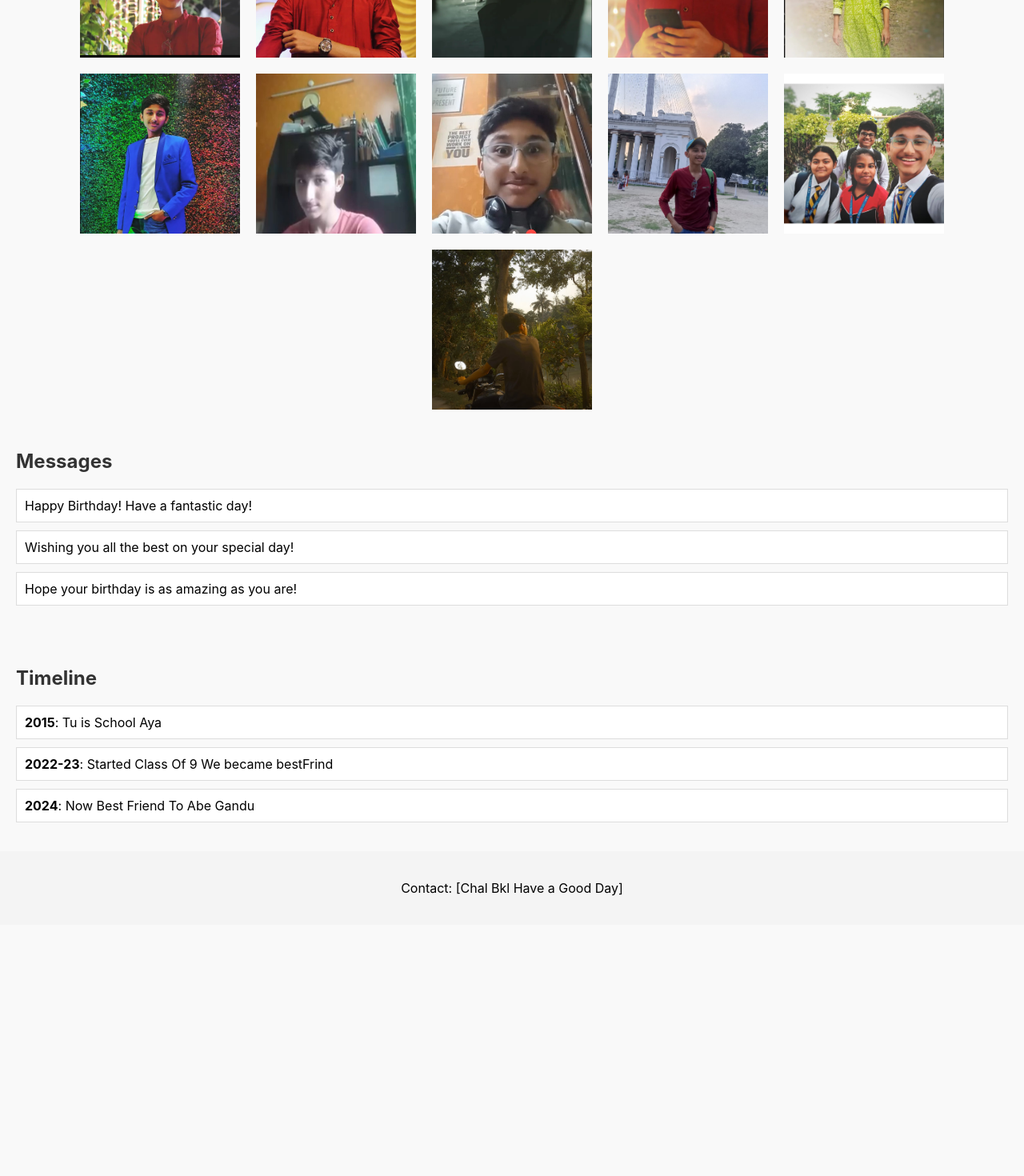
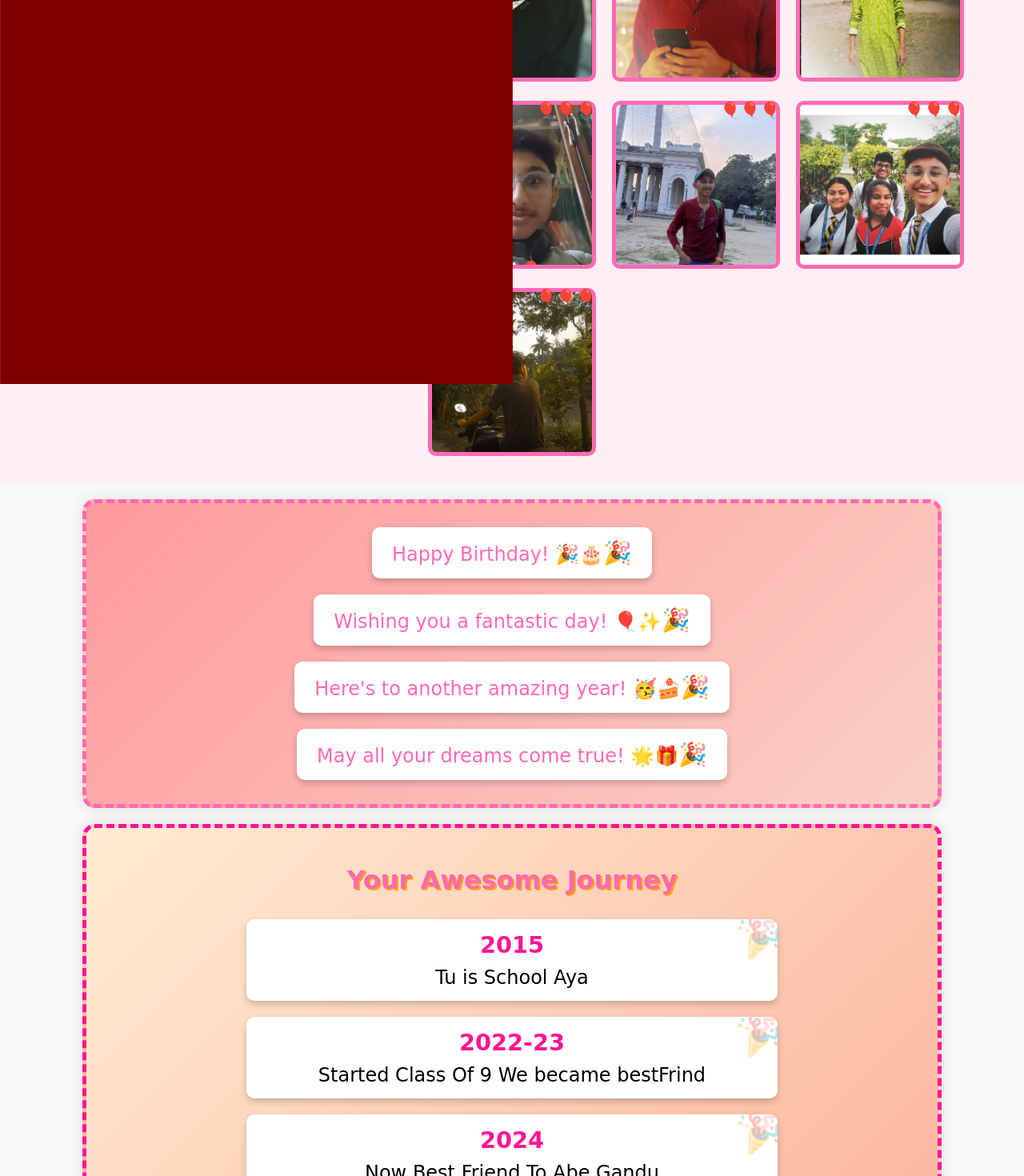
Before and after one commit to CoderArpan/sasmitbirth, a React (Create React App) app: page / in a window 1280 px wide. Shown: the part 320-1790 px from the top of the page at 80% size. Before the commit the page ends 1476 px from the top, so only its background shows below. Built offline with nearby package versions, Linux system fonts and the light colour scheme.

Commit message:
"second commit"

```diff
--- a/src/App.js
+++ b/src/App.js
@@ -3,13 +3,15 @@ import Header from './components/Header';
 import Gallery from './components/Gallery';
 import Messages from './components/Messages';
 import Timeline from './components/Timeline';
-//import Video from './components/Video';
+import Video from './components/Video';
 import Footer from './components/Footer';
 import Spinner from './components/Spinner';
+import CurtainAnimation from './components/CurtainAnimation';
 import './App.css';
 
 const App = () => {
     const [loading, setLoading] = useState(true);
+    const [animationComplete, setAnimationComplete] = useState(false);
 
     useEffect(() => {
         // Simulate a network request or some asynchronous operation
@@ -20,18 +22,27 @@ const App = () => {
         return () => clearTimeout(timer);
     }, []);
 
+    const handleAnimationEnd = () => {
+        setAnimationComplete(true);
+    };
+
     if (loading) {
-        return <Spinner message="Ruk ja MC itna kiya jaldi hai Ruk!!" />;
+        return <Spinner message="Please wait, we are preparing a special birthday surprise!" />;
     }
 
     return (
         <div>
+            {!animationComplete && <CurtainAnimation onAnimationEnd={handleAnimationEnd} />}
             <Header />
             <Gallery />
             <Messages />
             <Timeline />
-
-            <Footer />
+            {animationComplete && (
+                <>
+                    <Video />
+                    <Footer />
+                </>
+            )}
         </div>
     );
 }
--- /dev/null
+++ b/src/components/CurtainAnimation.css
@@ -0,0 +1,41 @@
+.curtain-container {
+    position: fixed;
+    top: 0;
+    left: 0;
+    width: 100%;
+    height: 100%;
+    display: flex;
+    justify-content: space-between;
+    z-index: 9999;
+    pointer-events: none; /* Ensure user interactions are allowed during animation */
+}
+
+.curtain-left, .curtain-right {
+    width: 50%;
+    height: 100%;
+    background-color: maroon; /* Semi-transparent maroon color */
+    position: absolute;
+    top: 0;
+    animation: curtain-open 4s ease forwards;
+}
+
+.curtain-left {
+    left: 0;
+}
+
+.curtain-right {
+    right: 0;
+}
+
+@keyframes curtain-open {
+    0% {
+        transform: translateX(0);
+    }
+    100% {
+        transform: translateX(-100%);
+    }
+}
+
+.hidden {
+    display: none;
+}
--- /dev/null
+++ b/src/components/CurtainAnimation.js
@@ -0,0 +1,24 @@
+import React, { useEffect, useState } from 'react';
+import './CurtainAnimation.css';
+
+const CurtainAnimation = ({ onAnimationEnd }) => {
+    const [animationComplete, setAnimationComplete] = useState(false);
+
+    useEffect(() => {
+        const timer = setTimeout(() => {
+            setAnimationComplete(true);
+            onAnimationEnd();
+        }, 4000); // Duration of the animation
+
+        return () => clearTimeout(timer);
+    }, [onAnimationEnd]);
+
+    return (
+        <div className={`curtain-container ${animationComplete ? 'hidden' : ''}`}>
+            <div className="curtain-left"></div>
+            <div className="curtain-right"></div>
+        </div>
+    );
+}
+
+export default CurtainAnimation;
--- a/src/components/Gallery.css
+++ b/src/components/Gallery.css
@@ -1,4 +1,38 @@
-/* Optional: Add some styles for the modal */
+.gallery-container {
+    display: flex;
+    justify-content: center;
+    flex-wrap: wrap;
+    padding: 20px;
+    background-color: #fff0f5; /* Light pink background */
+}
+
+.gallery-item {
+    position: relative;
+    margin: 10px;
+    cursor: pointer;
+    transition: transform 0.3s;
+}
+
+.gallery-item:hover {
+    transform: scale(1.1);
+}
+
+.gallery-image {
+    width: 200px;
+    height: 200px;
+    object-fit: cover;
+    border: 5px solid #ff69b4; /* Hot pink border */
+    border-radius: 10px;
+}
+
+.balloons {
+    position: absolute;
+    top: 0;
+    right: 0;
+    font-size: 20px;
+    color: #ff69b4; /* Hot pink */
+}
+
 .ReactModal__Overlay {
     background-color: rgba(0, 0, 0, 0.75) !important;
 }
@@ -14,6 +48,7 @@
 .ReactModal__Content img {
     width: 100%;
     height: auto;
+    border-radius: 10px;
 }
 
 .ReactModal__Content button {
@@ -26,4 +61,24 @@
     color: white;
     border: none;
     border-radius: 5px;
+    transition: background-color 0.3s;
 }
+
+.ReactModal__Content button:hover {
+    background-color: #0056b3;
+}
+
+.close-button {
+    padding: 10px 20px;
+    font-size: 16px;
+    cursor: pointer;
+    background-color: #ff69b4; /* Hot pink */
+    color: white;
+    border: none;
+    border-radius: 5px;
+    transition: background-color 0.3s;
+}
+
+.close-button:hover {
+    background-color: #ff1493; /* Deeper pink */
+}
--- a/src/components/Gallery.js
+++ b/src/components/Gallery.js
@@ -32,15 +32,17 @@ const Gallery = () => {
     };
 
     return (
-        <div style={{ display: 'flex', justifyContent: 'center', flexWrap: 'wrap' }}>
+        <div className="gallery-container">
             {photos.map((photo, index) => (
-                <img
-                    key={index}
-                    src={photo}
-                    alt={`Memory ${index + 1}`}
-                    style={{ margin: '10px', width: '200px', height: '200px', objectFit: 'cover', cursor: 'pointer' }}
-                    onClick={() => openModal(photo)}
-                />
+                <div key={index} className="gallery-item">
+                    <img
+                        src={photo}
+                        alt={`Memory ${index + 1}`}
+                        className="gallery-image"
+                        onClick={() => openModal(photo)}
+                    />
+                    <div className="balloons">🎈🎈🎈</div>
+                </div>
             ))}
             <Modal
                 isOpen={modalIsOpen}
@@ -48,16 +50,20 @@ const Gallery = () => {
                 style={{
                     content: {
                         display: 'flex',
+                        flexDirection: 'column',
                         justifyContent: 'center',
                         alignItems: 'center',
                         padding: '20px',
                         overflow: 'auto',
+                        backgroundColor: '#fff0f5', // Light pink background for a birthday feel
+                        borderRadius: '10px',
+                        border: '2px solid #ff69b4', // Hot pink border
                     }
                 }}
             >
                 <div>
-                    {currentImage && <img src={currentImage} alt="Current" style={{ width: '100%', height: 'auto' }} />}
-                    <button onClick={closeModal} style={{ display: 'block', margin: '20px auto', padding: '10px 20px', fontSize: '16px' }}>Close</button>
+                    {currentImage && <img src={currentImage} alt="Current" className="modal-image" />}
+                    <button onClick={closeModal} className="close-button">Close</button>
                 </div>
             </Modal>
         </div>
--- /dev/null
+++ b/src/components/Messages.css
@@ -0,0 +1,48 @@
+.messages-container {
+    display: flex;
+    flex-direction: column;
+    align-items: center;
+    justify-content: center;
+    padding: 20px;
+    background: linear-gradient(135deg, #ff9a9e 0%, #fad0c4 100%);
+    border: 5px dashed #ff69b4;
+    border-radius: 15px;
+    margin: 20px auto;
+    width: 80%;
+    box-shadow: 0 0 20px rgba(0, 0, 0, 0.1);
+}
+
+.message-item {
+    background: #ffffff;
+    color: #ff69b4;
+    font-family: 'Comic Sans MS', cursive, sans-serif;
+    font-size: 1.5em;
+    padding: 15px 25px;
+    margin: 10px 0;
+    border-radius: 10px;
+    box-shadow: 0 4px 8px rgba(0, 0, 0, 0.2);
+    transition: transform 0.3s, background 0.3s;
+    cursor: pointer;
+    text-align: center;
+}
+
+.message-item:hover {
+    transform: scale(1.05) rotate(2deg);
+    background: #ffebf0;
+}
+
+.message-item:after {
+    content: ' 🎉';
+    font-size: 1.2em;
+    display: inline-block;
+    animation: confetti 1s infinite;
+}
+
+@keyframes confetti {
+    0%, 100% {
+        transform: rotate(0deg);
+    }
+    50% {
+        transform: rotate(15deg);
+    }
+}
--- a/src/components/Messages.js
+++ b/src/components/Messages.js
@@ -1,22 +1,23 @@
 import React from 'react';
+import './Messages.css';
+
+const messages = [
+    "Happy Birthday! 🎉🎂",
+    "Wishing you a fantastic day! 🎈✨",
+    "Here's to another amazing year! 🥳🍰",
+    "May all your dreams come true! 🌟🎁",
+];
 
 const Messages = () => {
-    const messages = [
-        "Happy Birthday! Have a fantastic day!",
-        "Wishing you all the best on your special day!",
-        "Hope your birthday is as amazing as you are!"
-    ];
-
     return (
-        <div style={{ padding: '20px' }}>
-            <h2>Messages</h2>
-            <ul>
-                {messages.map((message, index) => (
-                    <li key={index}>{message}</li>
-                ))}
-            </ul>
+        <div className="messages-container">
+            {messages.map((message, index) => (
+                <div key={index} className="message-item">
+                    {message}
+                </div>
+            ))}
         </div>
     );
-};
+}
 
 export default Messages;
--- /dev/null
+++ b/src/components/Timeline.css
@@ -0,0 +1,77 @@
+.timeline-container {
+    padding: 20px;
+    background: linear-gradient(135deg, #ffecd2 0%, #fcb69f 100%);
+    border: 5px dashed #ff1493;
+    border-radius: 15px;
+    margin: 20px auto;
+    width: 80%;
+    box-shadow: 0 0 20px rgba(0, 0, 0, 0.1);
+    text-align: center;
+}
+
+.timeline-title {
+    font-family: 'Comic Sans MS', cursive, sans-serif;
+    font-size: 2em;
+    color: #ff69b4;
+    margin-bottom: 20px;
+    text-shadow: 2px 2px #ffa500;
+}
+
+.timeline {
+    display: flex;
+    flex-direction: column;
+    align-items: center;
+}
+
+.timeline-item {
+    background: #ffffff;
+    color: #ff4500;
+    font-family: 'Comic Sans MS', cursive, sans-serif;
+    font-size: 1.5em;
+    padding: 15px 25px;
+    margin: 10px 0;
+    border-radius: 10px;
+    box-shadow: 0 4px 8px rgba(0, 0, 0, 0.2);
+    transition: transform 0.3s, background 0.3s;
+    cursor: pointer;
+    width: 60%;
+    position: relative;
+    overflow: hidden;
+}
+
+.timeline-item:hover {
+    transform: scale(1.05) rotate(2deg);
+    background: #ffe4e1;
+}
+
+.timeline-year {
+    font-size: 1.2em;
+    font-weight: bold;
+    color: #ff1493;
+    margin-bottom: 10px;
+}
+
+.timeline-event {
+    font-size: 1em;
+    color: #000;
+}
+
+.timeline-item:before {
+    content: '🎉';
+    font-size: 2em;
+    position: absolute;
+    top: -10px;
+    right: -10px;
+    opacity: 0.3;
+    transform: rotate(-15deg);
+    animation: spin 4s linear infinite;
+}
+
+@keyframes spin {
+    0% {
+        transform: rotate(0deg);
+    }
+    100% {
+        transform: rotate(360deg);
+    }
+}
--- a/src/components/Timeline.js
+++ b/src/components/Timeline.js
@@ -1,26 +1,26 @@
 import React from 'react';
+import './Timeline.css';
+
+const events = [
+    {year: '2015', event: 'Tu is School Aya'},
+    { year: '2022-23', event: 'Started Class Of 9 We became bestFrind ' },
+    { year: '2024', event: 'Now Best Friend To Abe Gandu' },
+];
 
 const Timeline = () => {
-    const events = [
-        {year: '2015', event: 'Tu is School Aya'},
-        { year: '2022-23', event: 'Started Class Of 9 We became bestFrind ' },
-        { year: '2024', event: 'Now Best Friend To Abe Gandu' },
-
-        // Add more events
-    ];
-
     return (
-        <div style={{ padding: '20px' }}>
-            <h2>Timeline</h2>
-            <ul>
+        <div className="timeline-container">
+            <h2 className="timeline-title">Your Awesome Journey</h2>
+            <div className="timeline">
                 {events.map((item, index) => (
-                    <li key={index}>
-                        <strong>{item.year}</strong>: {item.event}
-                    </li>
+                    <div key={index} className="timeline-item">
+                        <div className="timeline-year">{item.year}</div>
+                        <div className="timeline-event">{item.event}</div>
+                    </div>
                 ))}
-            </ul>
+            </div>
         </div>
     );
-};
+}
 
 export default Timeline;
--- /dev/null
+++ b/src/components/Video.css
@@ -0,0 +1,66 @@
+.video-container {
+    padding: 20px;
+    background: linear-gradient(135deg, #a1c4fd 0%, #c2e9fb 100%);
+    border: 5px dashed #32cd32;
+    border-radius: 15px;
+    margin: 20px auto;
+    width: 80%;
+    box-shadow: 0 0 20px rgba(0, 0, 0, 0.1);
+    text-align: center;
+}
+
+.video-title {
+    font-family: 'Comic Sans MS', cursive, sans-serif;
+    font-size: 2em;
+    color: #32cd32;
+    margin-bottom: 20px;
+    text-shadow: 2px 2px #ffa500;
+}
+
+.video-wrapper {
+    position: relative;
+    padding-bottom: 56.25%; /* 16:9 aspect ratio */
+    height: 0;
+    overflow: hidden;
+    max-width: 100%;
+    background-color: #ffffff;
+    border: 5px solid #32cd32;
+    border-radius: 15px;
+    box-shadow: 0 4px 8px rgba(0, 0, 0, 0.2);
+    transition: transform 0.3s, background 0.3s;
+}
+
+.video-frame {
+    position: absolute;
+    top: 0;
+    left: 0;
+    width: 100%;
+    height: 100%;
+    border: 0;
+    border-radius: 10px;
+}
+
+.video-wrapper:hover {
+    transform: scale(1.05) rotate(-2deg);
+    background: #e0f7fa;
+}
+
+.video-wrapper:before {
+    content: '🎥';
+    font-size: 2em;
+    position: absolute;
+    top: -10px;
+    left: -10px;
+    opacity: 0.3;
+    transform: rotate(15deg);
+    animation: spin 4s linear infinite;
+}
+
+@keyframes spin {
+    0% {
+        transform: rotate(0deg);
+    }
+    100% {
+        transform: rotate(360deg);
+    }
+}
```
Also changed, not shown: src/components/Video.js (+14 -27 lines).
